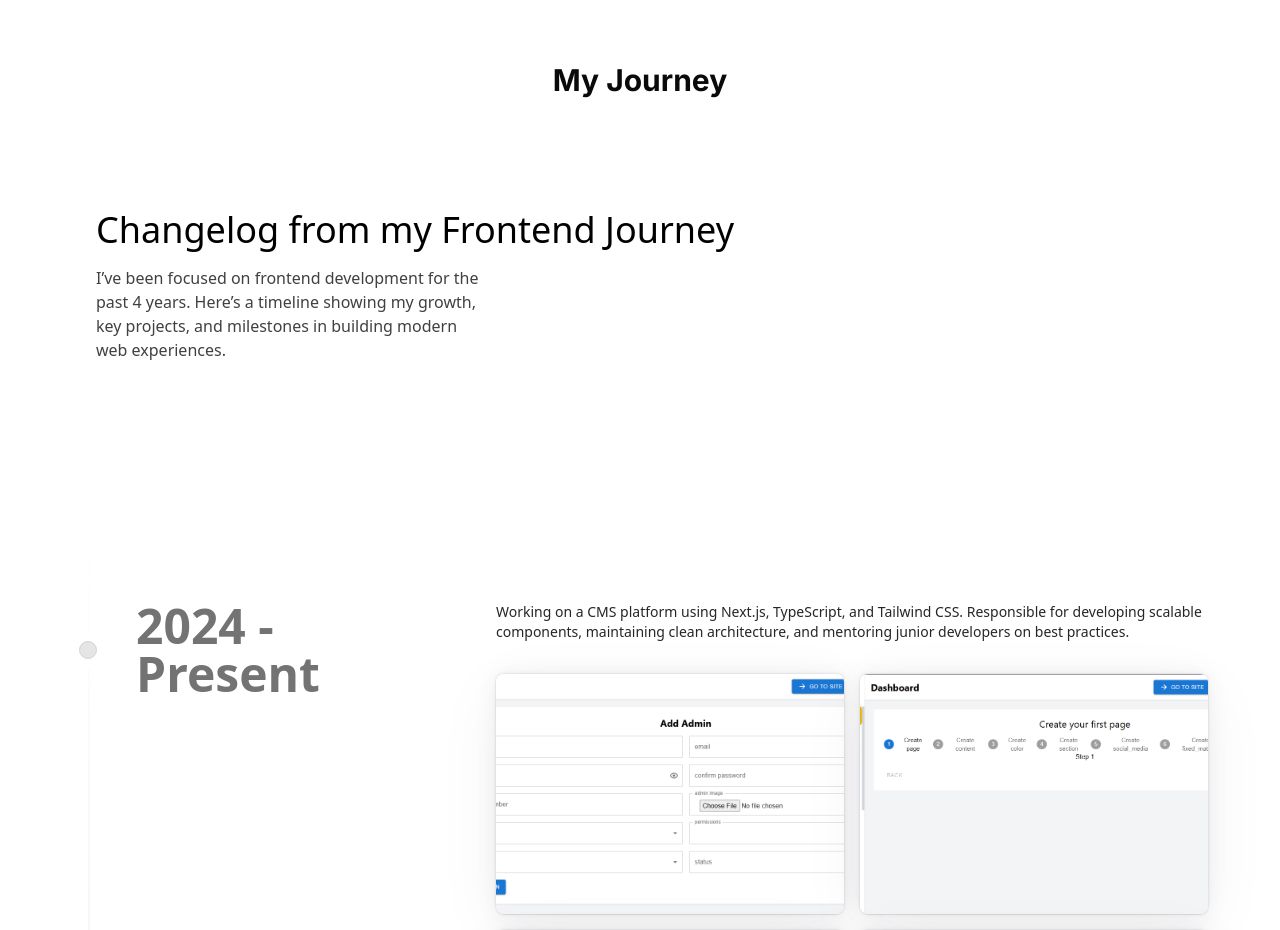
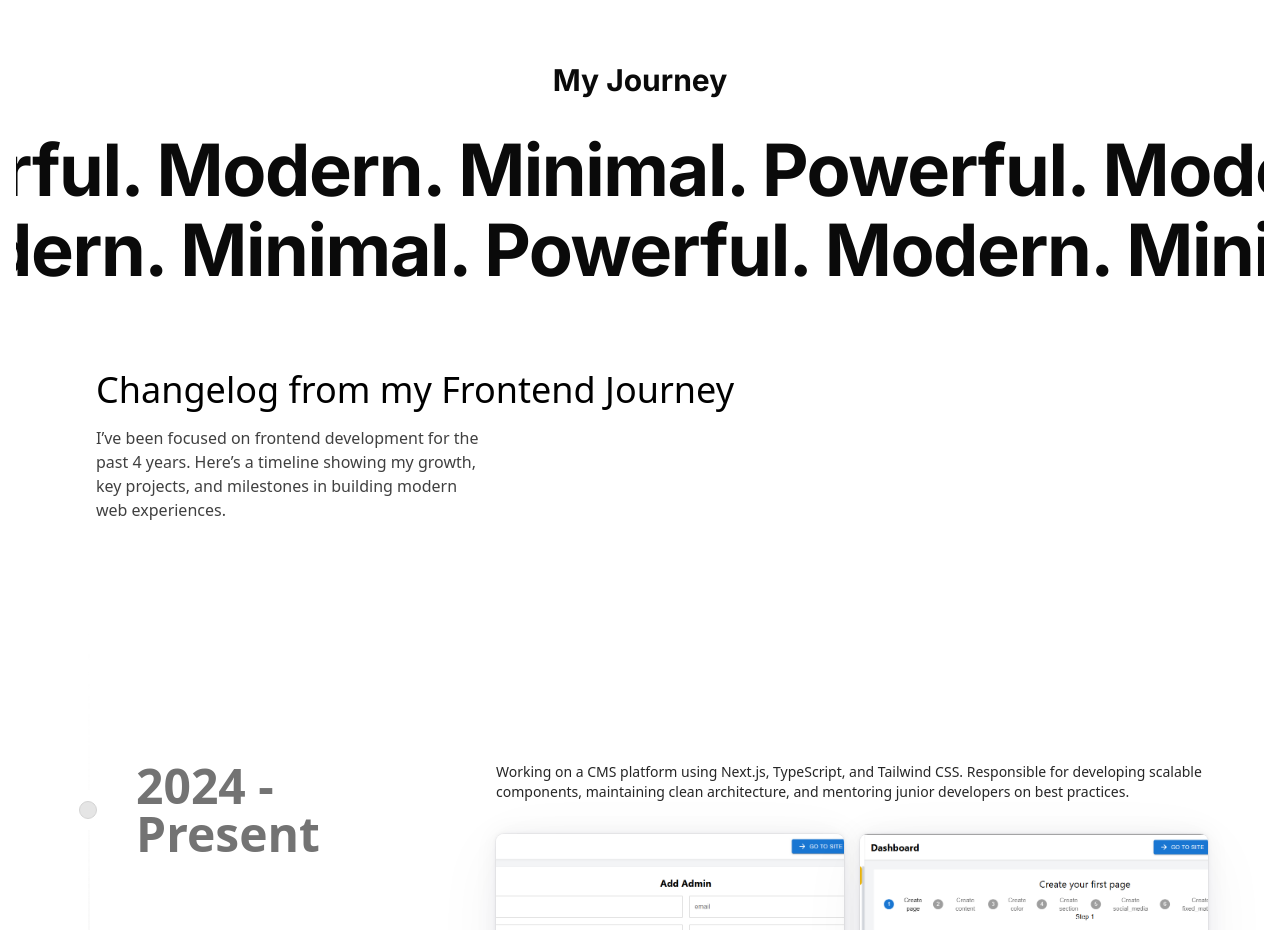
Before and after one commit to Marvel777/project, a Next.js app: page /about in a window 1280 px wide. Shown: the part 850-1780 px from the top of the page. Built offline with nearby package versions, Linux system fonts and the light colour scheme; grey boxes are pictures that could not be loaded.

Commit message:
feat: add VelocityScroll component and implement shiny text animation in Tailwind config

```diff
--- a/app/about/page.tsx
+++ b/app/about/page.tsx
@@ -6,6 +6,7 @@
 import { Button } from "@/components/ui/button";
 import { Timeline } from "@/components/ui/timeline";
 import { BackForwardButtons } from "@/components/back-forward-button";
+import { VelocityScroll } from "@/components/magicui/scroll-based-velocity";
 
 export const metadata: Metadata = {
   title: "About | Frontend Developer Portfolio",
@@ -174,7 +175,9 @@
   return (
     <div className="container px-4 mx-auto py-24 md:py-32">
       <BackForwardButtons />
+
       <div className="grid grid-cols-1 lg:grid-cols-2 gap-12 lg:gap-16 mb-16">
+
         <div>
           <h1 className="text-3xl md:text-4xl font-bold mb-6">About Me</h1>
 
@@ -231,6 +234,9 @@
 
       <div className="mb-16">
         <h2 className="text-2xl md:text-3xl font-bold mb-8 text-center">My Journey</h2>
+        <VelocityScroll defaultVelocity={ 2 }>
+          Modern. Minimal. Powerful.
+        </VelocityScroll>
         <div className="relative w-full overflow-clip">
           <Timeline data={ data } />
         </div>
--- a/components/hero-section.tsx
+++ b/components/hero-section.tsx
@@ -46,7 +46,7 @@
             transition={ { duration: 0.6 } }
           >
 
-            <TextAnimate className="font-bold text-3xl md:text-4xl lg:text-5xl mb-4 dark:text-white " animation="blurIn" as="h1" delay={ 0 }>
+            <TextAnimate className="font-bold text-3xl md:text-4xl lg:text-5xl mb-4 whitespace-normal dark:text-white " animation="blurInUp" by="word" delay={ 0 } duration={ 1 } >
               Hello, I&apos;m Marvel,
               Frontend Developer
             </TextAnimate>
--- /dev/null
+++ b/components/magicui/scroll-based-velocity.tsx
@@ -0,0 +1,128 @@
+"use client";
+
+import {
+  motion,
+  useAnimationFrame,
+  useMotionValue,
+  useScroll,
+  useSpring,
+  useTransform,
+  useVelocity,
+} from "motion/react";
+import React, { useEffect, useRef, useState } from "react";
+
+import { cn } from "@/lib/utils";
+
+interface VelocityScrollProps extends React.HTMLAttributes<HTMLDivElement> {
+  defaultVelocity?: number;
+  className?: string;
+  numRows?: number;
+}
+
+interface ParallaxProps extends React.HTMLAttributes<HTMLDivElement> {
+  children: React.ReactNode;
+  baseVelocity: number;
+}
+
+export const wrap = (min: number, max: number, v: number) => {
+  const rangeSize = max - min;
+  return ((((v - min) % rangeSize) + rangeSize) % rangeSize) + min;
+};
+
+function ParallaxText({
+  children,
+  baseVelocity = 100,
+  ...props
+}: ParallaxProps) {
+  const baseX = useMotionValue(0);
+  const { scrollY } = useScroll();
+  const scrollVelocity = useVelocity(scrollY);
+  const smoothVelocity = useSpring(scrollVelocity, {
+    damping: 50,
+    stiffness: 400,
+  });
+
+  const velocityFactor = useTransform(smoothVelocity, [0, 1000], [0, 5], {
+    clamp: false,
+  });
+
+  const [repetitions, setRepetitions] = useState(1);
+  const containerRef = useRef<HTMLDivElement>(null);
+  const textRef = useRef<HTMLSpanElement>(null);
+
+  useEffect(() => {
+    const calculateRepetitions = () => {
+      if (containerRef.current && textRef.current) {
+        const containerWidth = containerRef.current.offsetWidth;
+        const textWidth = textRef.current.offsetWidth;
+        const newRepetitions = Math.ceil(containerWidth / textWidth) + 2;
+        setRepetitions(newRepetitions);
+      }
+    };
+
+    calculateRepetitions();
+
+    window.addEventListener("resize", calculateRepetitions);
+    return () => window.removeEventListener("resize", calculateRepetitions);
+  }, [children]);
+
+  const x = useTransform(baseX, (v) => `${wrap(-100 / repetitions, 0, v)}%`);
+
+  const directionFactor = React.useRef<number>(1);
+  useAnimationFrame((t, delta) => {
+    let moveBy = directionFactor.current * baseVelocity * (delta / 1000);
+
+    if (velocityFactor.get() < 0) {
+      directionFactor.current = -1;
+    } else if (velocityFactor.get() > 0) {
+      directionFactor.current = 1;
+    }
+
+    moveBy += directionFactor.current * moveBy * velocityFactor.get();
+
+    baseX.set(baseX.get() + moveBy);
+  });
+
+  return (
+    <div
+      ref={containerRef}
+      className="w-full overflow-hidden whitespace-nowrap"
+      {...props}
+    >
+      <motion.div className="inline-block" style={{ x }}>
+        {Array.from({ length: repetitions }).map((_, i) => (
+          <span key={i} ref={i === 0 ? textRef : null}>
+            {children}{" "}
+          </span>
+        ))}
+      </motion.div>
+    </div>
+  );
+}
+
+export function VelocityScroll({
+  defaultVelocity = 5,
+  numRows = 2,
+  children,
+  className,
+  ...props
+}: VelocityScrollProps) {
+  return (
+    <div
+      className={cn(
+        "relative w-full text-4xl font-bold tracking-[-0.02em] md:text-7xl md:leading-[5rem]",
+        className,
+      )}
+      {...props}
+    >
+      {Array.from({ length: numRows }).map((_, i) => (
+        <ParallaxText
+          key={i}
+          baseVelocity={defaultVelocity * (i % 2 === 0 ? 1 : -1)}
+        >
+          {children}
+        </ParallaxText>
+      ))}
+    </div>
+  );
+}
--- a/package.json
+++ b/package.json
@@ -54,7 +54,7 @@
     "framer-motion": "^11.0.8",
     "input-otp": "^1.2.4",
     "lucide-react": "^0.446.0",
-    "motion": "^12.11.4",
+    "motion": "^12.12.1",
     "next": "^14.2.28",
     "next-themes": "^0.3.0",
     "postcss": "8.4.35",
--- a/tailwind.config.ts
+++ b/tailwind.config.ts
@@ -62,6 +62,14 @@
         },
       },
       keyframes: {
+        'shiny-text': {
+          '0%, 90%, 100%': {
+            backgroundPosition: 'calc(-100% - var(--shiny-width)) 0',
+          },
+          '30%, 60%': {
+            backgroundPosition: 'calc(100% + var(--shiny-width)) 0',
+          },
+        },
         shine: {
           '0%': { backgroundPosition: '0% 0%' },
           '50%': { backgroundPosition: '100% 100%' },
@@ -103,6 +111,7 @@
         aurora: "aurora 60s linear infinite",
         scroll: 'scroll var(--animation-duration, 40s) var(--animation-direction, forwards) linear infinite',
         shine: 'shine var(--duration, 2s) infinite linear',
+        'shiny-text': 'shiny-text 8s infinite',
       },
     },
   },
```
Also changed, not shown: 1 other file (tests, documents, lock files or other folders).
